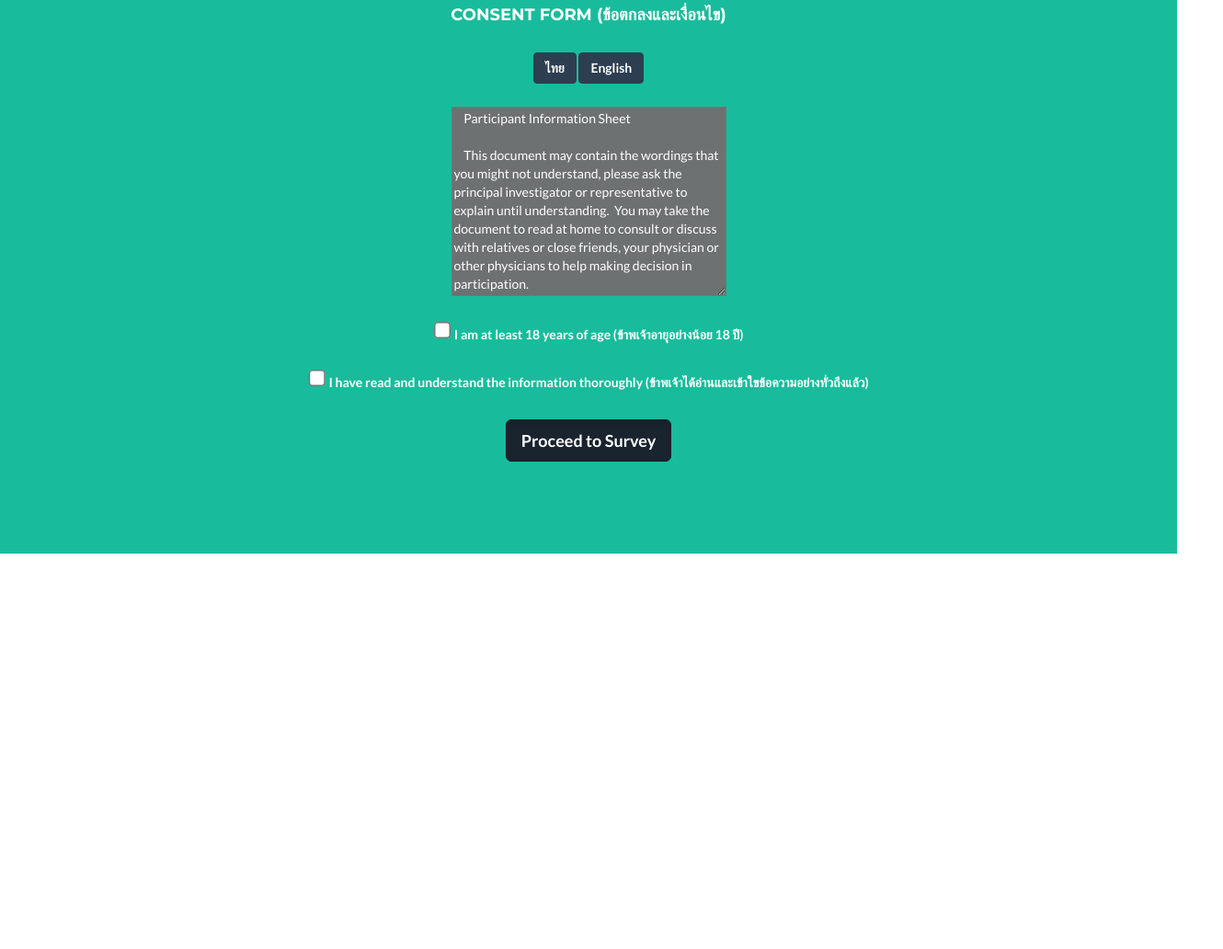
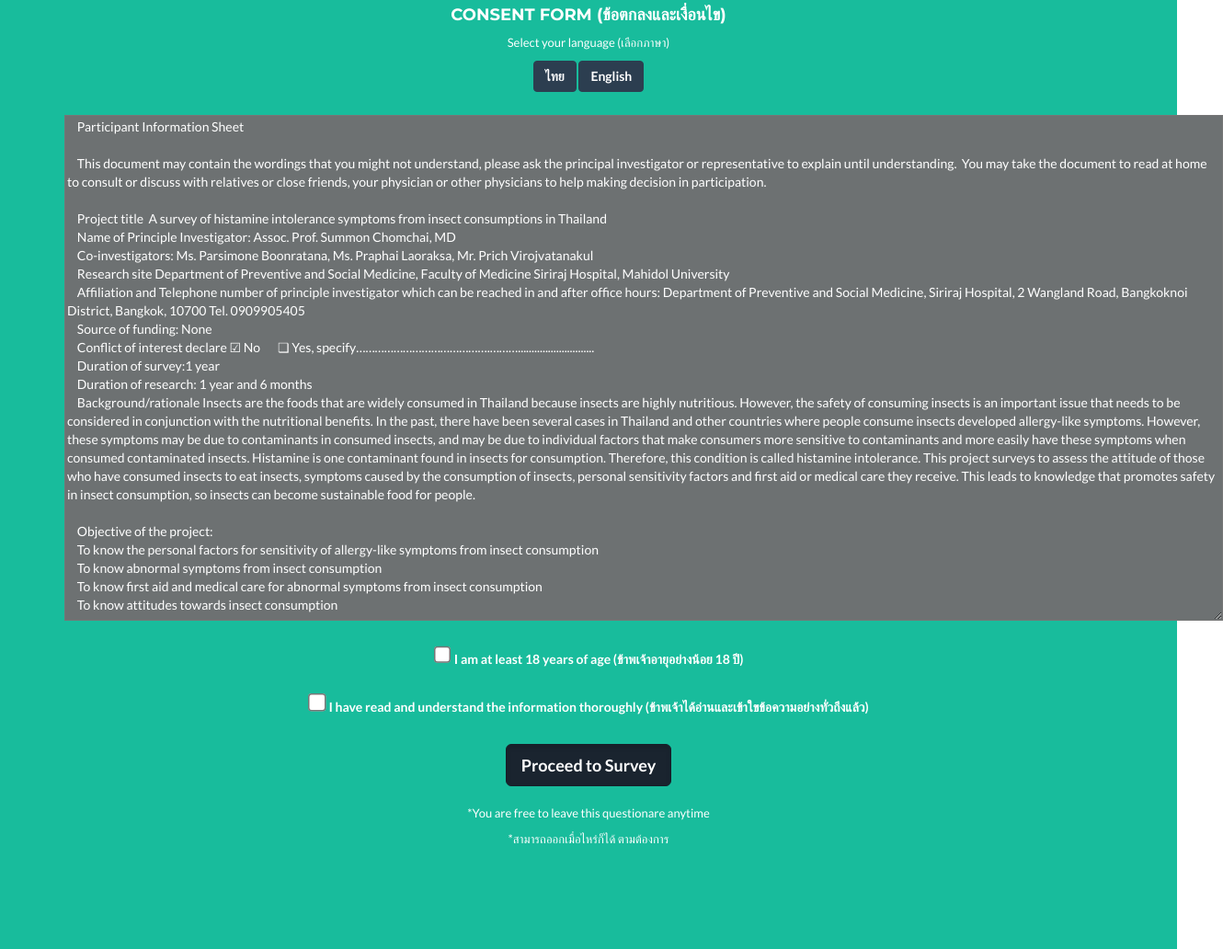
Before and after one commit to johnnycs/insect-survey, a website: page index.html in a window 1280 px wide. Shown: the part 149-1181 px from the top of the page at 92% size, 1330 px wide, since content can reach past the window. Before the commit the page ends 800 px from the top, so only its background shows below. Drawn offline with nearby package versions, Linux system fonts and the light colour scheme.

Commit message:
resizeable text area

```diff
--- a/index.html
+++ b/index.html
@@ -37,13 +37,13 @@
             </div>
             <div class="row">
               <div class="col-lg-12 text-center">
-              <br>
+                <p style="font-size:13px;">Select your language (เลือกภาษา)</p>
               <button type="btn" class="btn btn-primary" style="margin-bottom:25px;" onclick="changeLang(consentFormThai)">ไทย</button>
     					<button type="btn" class="btn btn-primary" style="margin-bottom:25px;" onclick="changeLang(consentFormEng)">English</button>
     					<br>
 
     					<div id="consentFormThai" hidden="true">
-    					<textarea rows="10" cols="38" style="background-color:#6D7172;" readonly>
+    					<textarea style="postion: fixed; left:10px; right:10px; top:10px; width: calc(100vw - 20px); height: calc(100vh - 250px); background-color:#6D7172;" readonly>
     เอกสารชี้แจงผู้เข้าร่วมการวิจัย/อาสาสมัคร
     (Participant Information Sheet)
 
@@ -104,7 +104,7 @@
     				</div>
 
     				<div id="consentFormEng">
-    					<textarea rows="10" cols="38" style="background-color:#6D7172;" readonly>
+    					<textarea style="postion: fixed; left:10px; right:10px; top:10px; width: calc(100vw - 20px); height: calc(100vh - 250px); background-color:#6D7172;" readonly>
     Participant Information Sheet
 
     This document may contain the wordings that you might not understand, please ask the principal investigator or representative to explain until understanding.  You may take the document to read at home to consult or discuss with relatives or close friends, your physician or other physicians to help making decision in participation.
@@ -167,8 +167,10 @@
               <div>
                 <a href="http://bit.ly/2kX1rBu"
                 class="btn btn-primary btn-lg active" onclick="return advance(age,terms);" style="margin-top:25px">Proceed to Survey</a>
-
               </div>
+                <br>
+                <p style="font-size:13px;">*You are free to leave this questionare anytime</p>
+                <p style="font-size:13px;">*สามารถออกเมื่อไหร่ก็ได้ ตามต้องการ</p>
             </div>
     				</div>
     			<!-- </div> -->
```
